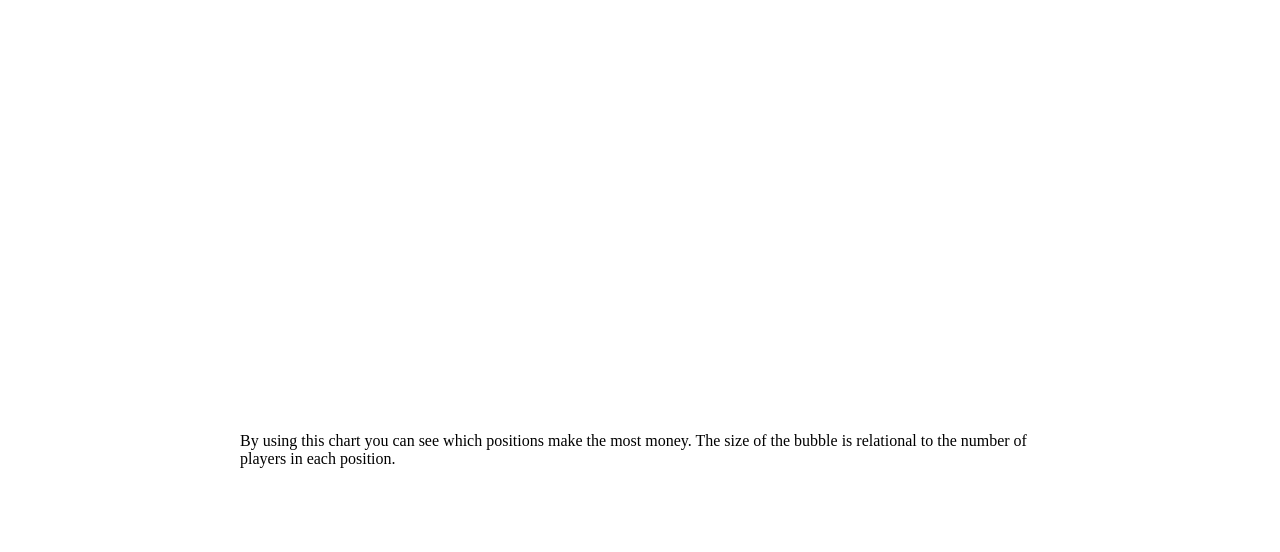
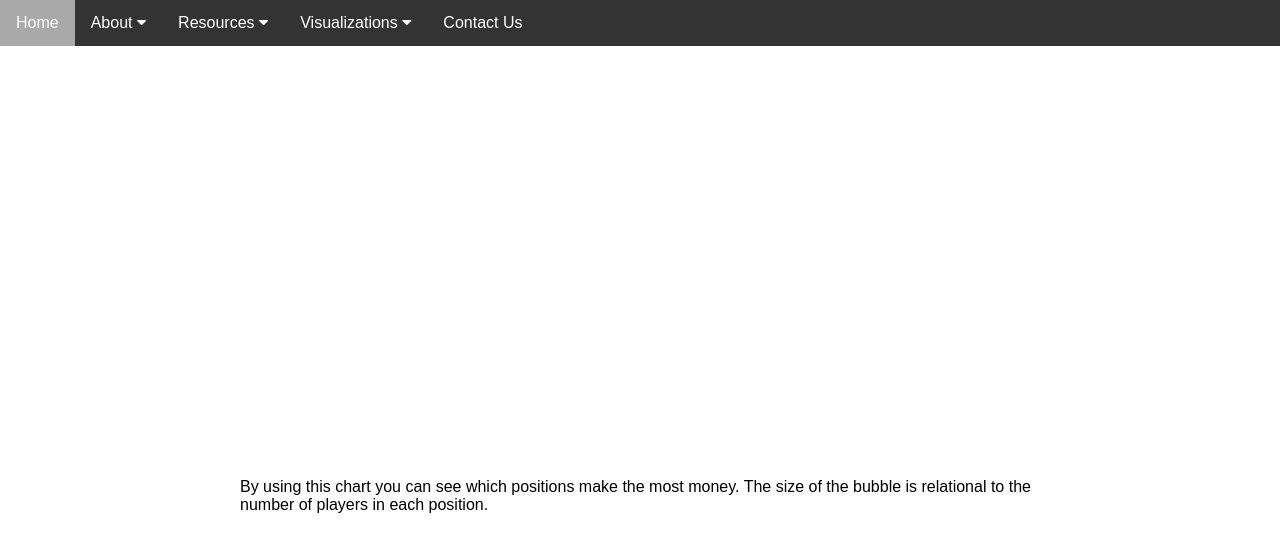
Before and after one commit to paholland/NFL_Visualizations, a plain HTML site: page templates/visualization2.html in a window 1280 px wide. Drawn offline with nearby package versions, Linux system fonts and the light colour scheme; no server answers.

Commit message:
Uploading Final Visualization

```diff
--- a/templates/visualization2.html
+++ b/templates/visualization2.html
@@ -1,4 +1,147 @@
 <html>
+
+
+    <head>
+        <meta name="viewport" content="width=device-width, initial-scale=1">
+        <link rel="stylesheet" href="https://cdnjs.cloudflare.com/ajax/libs/font-awesome/4.7.0/css/font-awesome.min.css">
+        <style>
+        body {
+          font-family: Arial, Helvetica, sans-serif;
+          margin: 0;
+        }
+
+        .navbar {
+          overflow: hidden;
+          background-color: #333;
+        }
+
+        .navbar a {
+          float: left;
+          font-size: 16px;
+          color: white;
+          text-align: center;
+          padding: 14px 16px;
+          text-decoration: none;
+        }
+
+        .subnav {
+          float: left;
+          overflow: hidden;
+        }
+
+        .subnav .subnavbtn {
+          font-size: 16px;
+          border: none;
+          outline: none;
+          color: white;
+          padding: 14px 16px;
+          background-color: inherit;
+          font-family: inherit;
+          margin: 0;
+        }
+
+        .navbar a:hover, .subnav:hover .subnavbtn {
+          background-color:darkgray;
+        }
+
+        .subnav-content {
+          display: none;
+          position: absolute;
+          left: 0;
+          background-color:gainsboro;
+          width: 100%;
+          z-index: 1;
+        }
+
+        .subnav-content a {
+          float: left;
+          color: white;
+          text-decoration: none;
+        }
+
+        .subnav-content a:hover {
+          background-color: #eee;
+          color: black;
+        }
+
+        .subnav:hover .subnav-content {
+          display: block;
+        }
+        </style>
+
+        </head>
+        <body>
+
+          <!-- NAV BAR -->
+        <div class="navbar">
+          <a href="/">Home</a>
+          <div class="subnav">
+            <button class="subnavbtn">About <i class="fa fa-caret-down"></i></button>
+            <div class="subnav-content">
+              <a href="/">This project is for creating visualizations including a Python Flask–powered RESTful API, HTML/CSS, JavaScript, and a SQLite database. </a>
+
+
+
+            </div>
+          </div>
+          <div class="subnav">
+            <button class="subnavbtn"> Resources <i class="fa fa-caret-down"></i></button>
+            <div class="subnav-content">
+              <a href="https://www.kaggle.com/toddsteussie/nfl-play-statistics-secondary-datasets"> Kaggle Dataset 1</a>
+              <a href="https://www.kaggle.com/toddsteussie/nfl-play-statistics-dataset-2004-to-present"> Kaggle Dataset 2</a>
+              <a href="http://www.nflsavant.com/about.php">NFL Savant Dataset</a>
+
+            </div>
+          </div>
+          <div class="subnav">
+            <button class="subnavbtn">Visualizations <i class="fa fa-caret-down"></i></button>
+            <div class="subnav-content">
+              <a href="visualization1">Katie here</a>
+              <a href="visualization2">Salary By Position Bubble Chart</a>
+              <a href="visualization3">Filter Data Table</a>
+              <!-- use route here not use filename.html file -->
+              <a href="test"> Players Physical Attributes by Position</a>
+
+
+            </div>
+          </div>
+          <!-- put a link to our github project here -->
+          <!-- to open in a new tab use _blank -->
+          <a href="https://github.com/paholland/Project_Visualizations" target="_blank">Contact Us</a>
+        </div>
+
+
+         <!-- topic2
+         <div class="desc col-md-8 col-12">
+          <h3 class="title"><a href="linkhere" target="_blank">Title here</a></h3>
+          <p class="mb-2">Description here... Suspendisse in tellus dolor. Vivamus a tortor eu turpis pharetra consequat quis non metus. Aliquam aliquam, orci eu suscipit pellentesque, mauris dui tincidunt enim, eget iaculis ante dolor non turpis.</p>
+          <p><a class="more-link" href="link to visuals here" target="_blank"><i class="fas fa-external-link-alt"></i>Read More</a></p> -->
+        <!-- </div>
+        </div> -->
+        <!-- topic3-->
+        <!-- <div class="item row">
+        <a class="col-md-4 col-12" href="link here" target="_blank">
+        <img class="img-fluid project-image rounded shadow-sm" src="../images/aFewPics.PNG" height= "160px" width= "250" alt="NFLPic"/>
+        </a> -->
+        <!-- <div class="desc col-md-8 col-12">
+          <h3 class="title"><a href="link here" target="_blank">Title here</a></h3>
+          <p class="mb-2">Description here...Suspendisse in tellus dolor. Vivamus a tortor eu turpis pharetra consequat quis non metus. Aliquam aliquam, orci eu suscipit pellentesque, mauris dui tincidunt enim, eget iaculis ante dolor non turpis.</p>
+          <p><a class="more-link" href="link here" target="_blank"><i class="fas fa-external-link-alt"></i>Read More</a></p>
+        </div>//desc
+        </div> -->
+
+
+        <!-- </div> -->
+
+        <!-- Leaflet CSS -->
+        <link rel="stylesheet" href="https://unpkg.com/leaflet@1.0.0-rc.3/dist/leaflet.css" />
+
+        <!-- Our CSS -->
+        <link rel="stylesheet" type="text/css" href="static/css/style.css">
+        </head>
+
+
+
 <body>
     <style>
         .highcharts-figure, .highcharts-data-table table {
```
